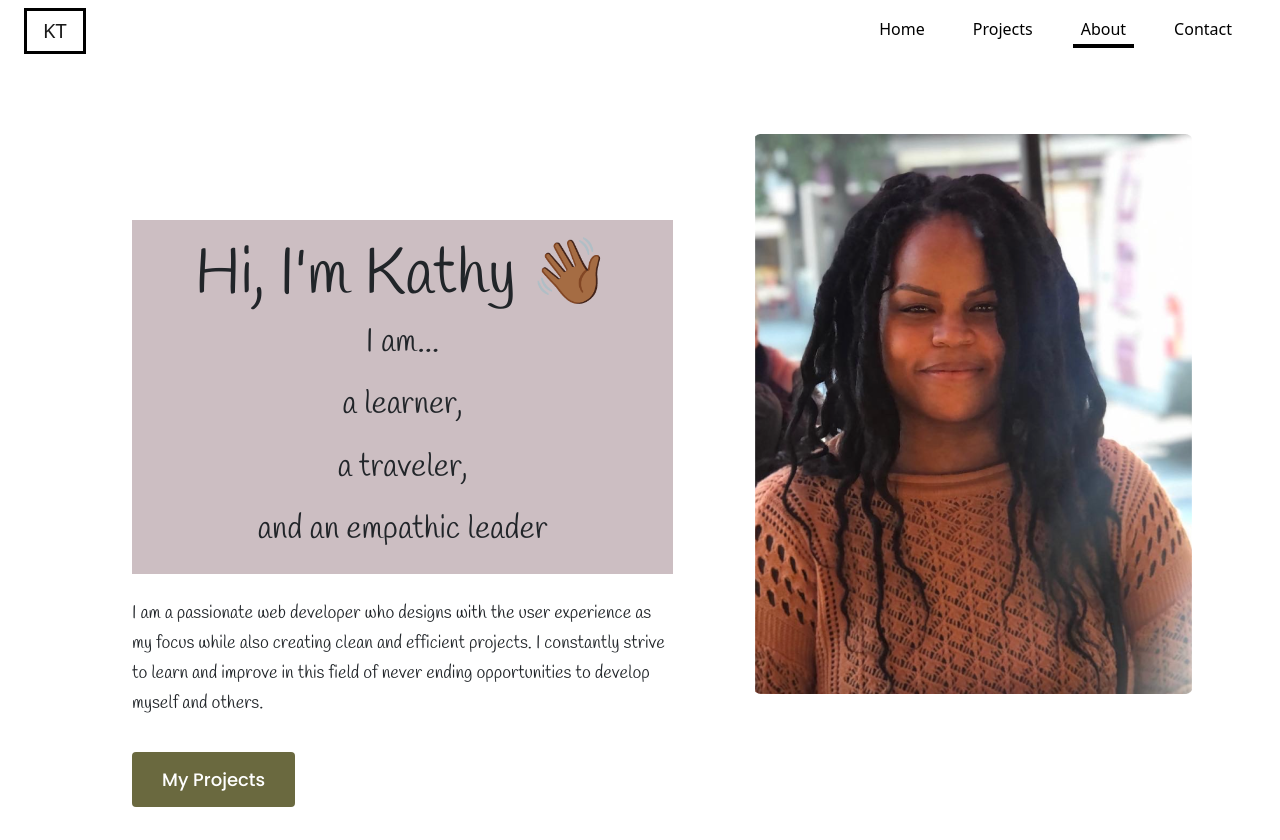
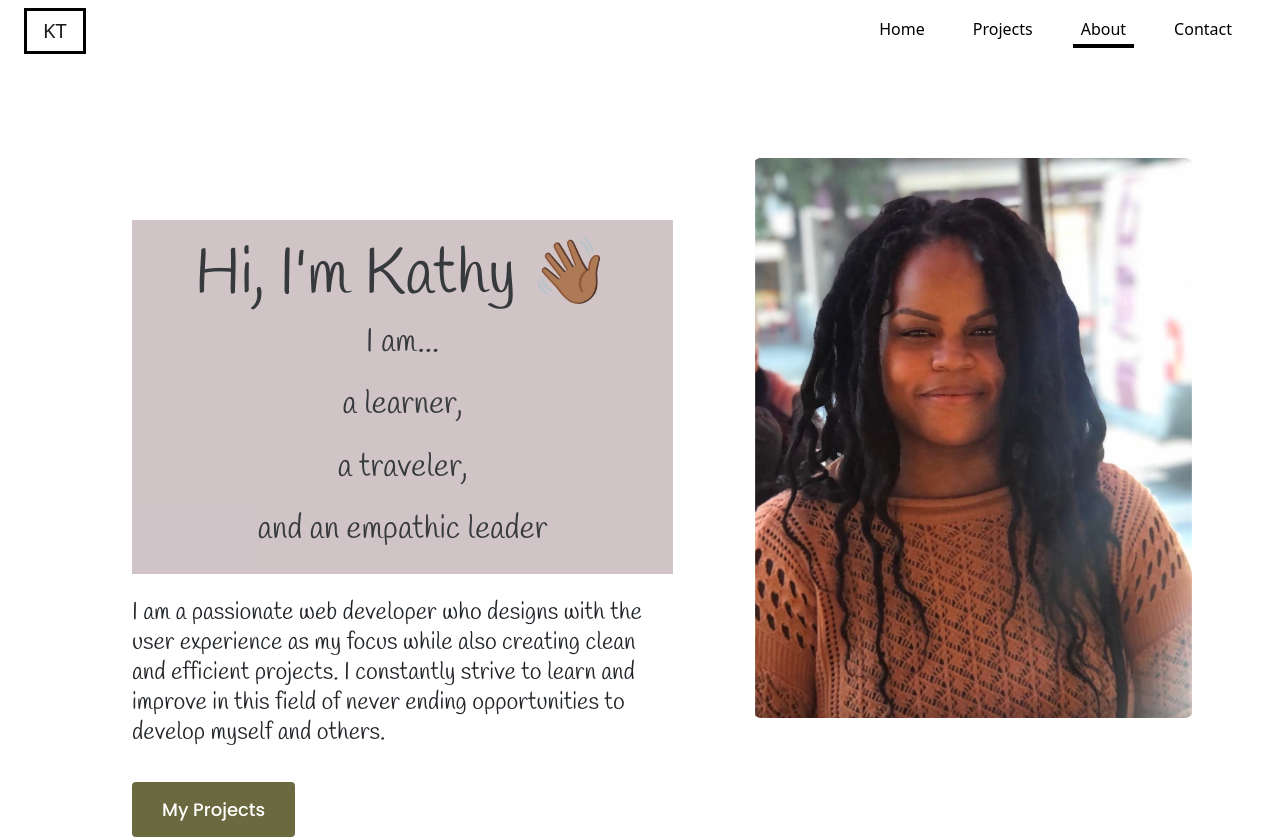
Before and after one commit to cdrmr18/portfolio, a website: page about.html in a window 1280 px wide. Shown: the top 840 px of the page. Drawn offline with nearby package versions, Linux system fonts and the light colour scheme; a web font is replaced by a local one.

Commit message:
change about me paragraph font size and background opacity

```diff
--- a/about.html
+++ b/about.html
@@ -63,7 +63,7 @@
                     <a href="projects.html" class="btn-hero">My Projects</a>
                 </div>
             </div>
-            <div class="col-md-5 mt-4 text-center">
+            <div class="col-md-5 mt-5 text-center">
                 <img src="images/kathy.png" alt="profile image of Kathy Tavia" class="img-fluid">
             </div>
         </div>
--- a/styles/style.css
+++ b/styles/style.css
@@ -137,6 +137,7 @@ footer .inquire {
 }
 .about-me {
   background-color: var(--primary-color);
+  opacity: 0.9;
 }
 /* projects page style */
 .content-inner h3 {
@@ -145,7 +146,7 @@ footer .inquire {
   line-height: 1;
 }
 .content-inner p {
-  font-size: 18px;
+  font-size: 24px;
 }
 /* image style */
 .img-bg-color {
```
